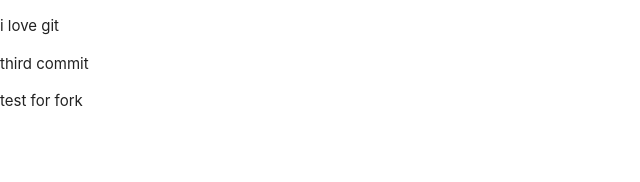
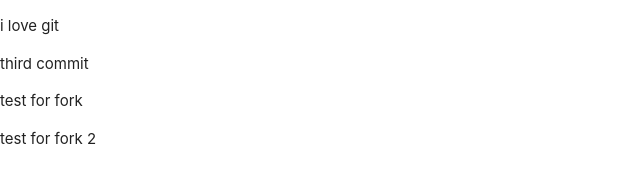
Before and after one commit to Mahdi-Alaee/tamrinFront, a plain HTML site: page index.html in a window 1280 px wide. Shown: the whole page, without its empty margins (0-640 px from the left). Drawn offline with Linux system fonts and the light colour scheme.

Commit message:
Update index.html

```diff
--- a/index.html
+++ b/index.html
@@ -13,6 +13,7 @@
     <p>i love git</p>
     <p>third commit</p>
     <p>test for fork</p>
+    <p>test for fork 2</p>
     <script src="assets/materialize/js/materialize.min.js"></script>
     <script src="assets/js/main.js"></script>
 </body>
```
